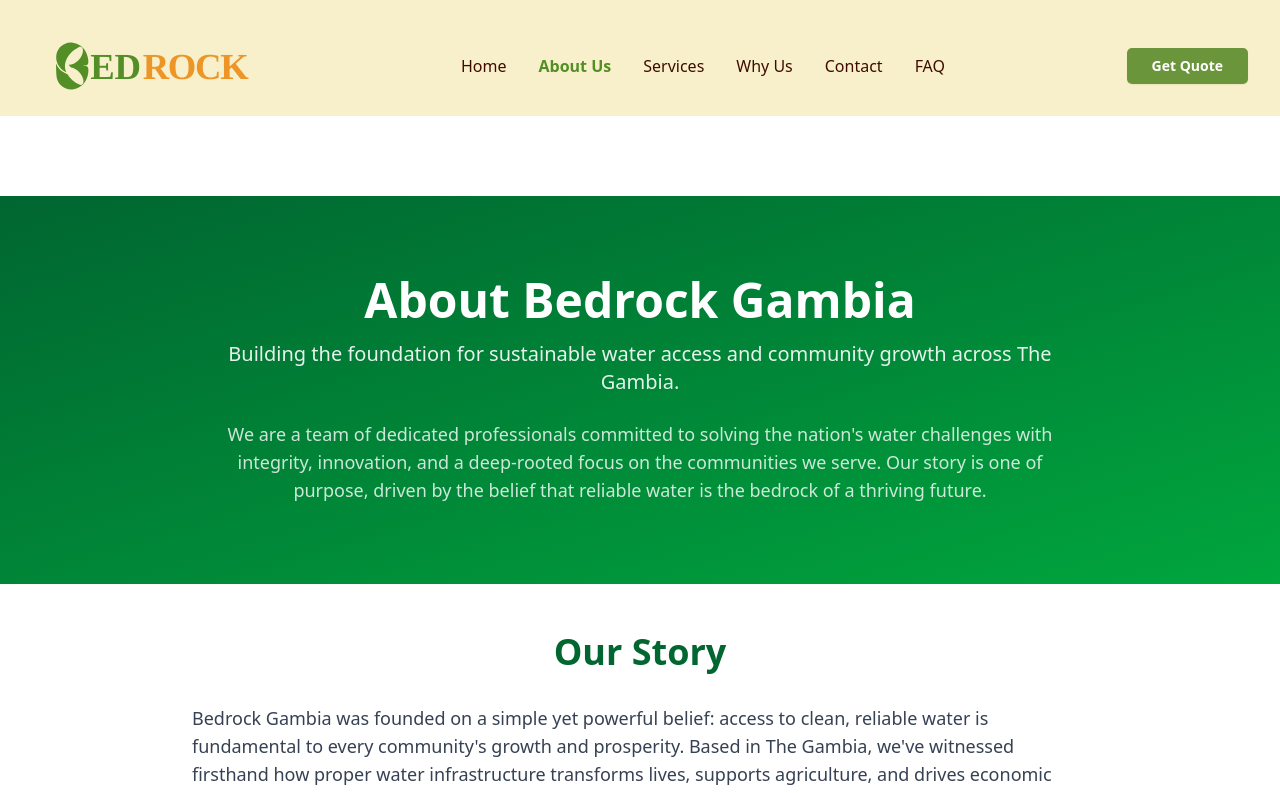
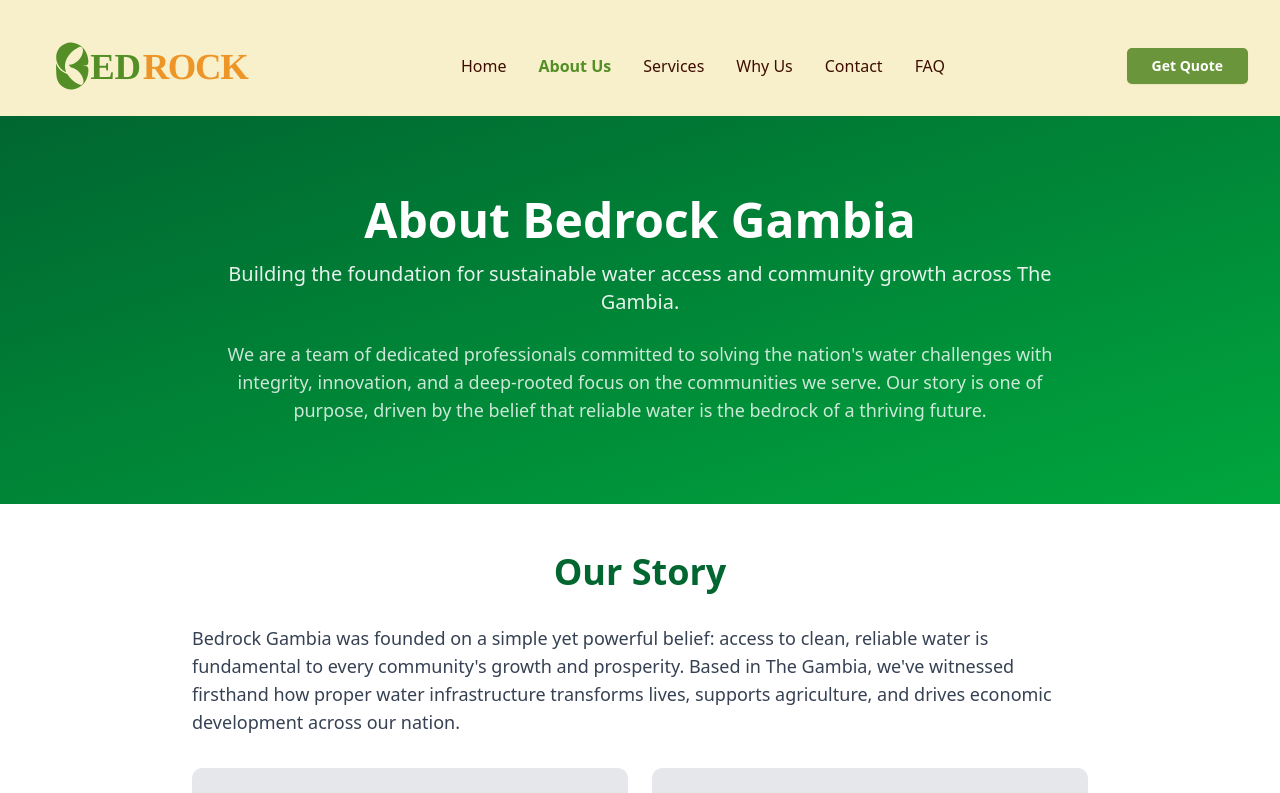
Before and after one commit to promptermax/bedrock, a React (Vite) app: page /about in a window 1280 px wide. Shown: the top 793 px of the page. Built offline with nearby package versions, Linux system fonts and the light colour scheme.

Commit message:
Reduced header

```diff
--- a/src/components/AboutPage.jsx
+++ b/src/components/AboutPage.jsx
@@ -5,7 +5,8 @@
 
 function AboutPage() {
   return (
-    <div className="pt-20 bg-white min-h-screen">
+    <div className="bg-white min-h-screen">
+      {/* The pt-20 class was removed from this line */}
       {/* Hero Section */}
       <section className="bg-gradient-to-br from-green-800 to-green-600 text-white py-20">
         <div className="max-w-4xl mx-auto px-4 sm:px-6 lg:px-8 text-center">
--- a/src/components/HomePage.jsx
+++ b/src/components/HomePage.jsx
@@ -7,9 +7,9 @@
 
 function HomePage() {
   return (
-    <div className="pt-20">
+    <div>
       {/* Hero Section */}
-      <section className="hero-section bg-gradient-to-br from-primary via-primary/90 to-primary/80 text-primary-foreground py-20">
+      <section className="hero-section bg-gradient-to-br from-primary via-primary/90 to-primary/80 text-primary-foreground pt-24 md:pt-32 pb-20">
         <div className="max-w-7xl mx-auto px-4 sm:px-6 lg:px-8">
           <div className="grid grid-cols-1 lg:grid-cols-2 gap-12 items-center">
             <div>
--- a/src/components/layout/Header.jsx
+++ b/src/components/layout/Header.jsx
@@ -55,12 +55,18 @@
 
   return (
     <>
-      <header className={`fixed top-0 left-0 right-0 z-50 transition-all duration-300 ${hasScrolled ? 'bg-card shadow-sm' : 'bg-transparent'}`} style={{ height: '116px' }}>
+      <header className={`fixed top-0 left-0 right-0 z-50 transition-all duration-300 ${hasScrolled ? 'bg-card shadow-sm py-2' : 'bg-transparent py-4'}`}>
         <div className="max-w-7xl mx-auto px-4 sm:px-6 lg:px-8">
-          <div className="flex justify-between items-center py-4">
+          <div className="flex justify-between items-center">
             <div className="flex items-center">
               <Link to="/" onClick={() => setIsMenuOpen(false)}>
-                <img src="/logo/Bedrock-Color-without-tagline.svg" alt="Bedrock Gambia" className="h-[100px] w-auto" />
+                <img
+                  src="/logo/Bedrock-Color-without-tagline.svg"
+                  alt="Bedrock Gambia"
+                  className={`w-auto transition-all duration-300 ${
+                    hasScrolled ? 'h-[60px]' : 'h-[80px] md:h-[100px]'
+                  }`}
+                />
               </Link>
             </div>
 
@@ -71,7 +77,11 @@
 
             <div className="hidden md:block">
               <Link to="/get-a-quote">
-                <Button className="bg-primary hover:bg-primary/90 text-primary-foreground cta-button">Get Quote</Button>
+                <Button className={`bg-primary hover:bg-primary/90 text-primary-foreground cta-button transition-all duration-300 ${
+                  hasScrolled ? 'px-4 py-2 text-sm' : 'px-6 py-2'
+                }`}>
+                  Get Quote
+                </Button>
               </Link>
             </div>
 
```
Also changed, not shown: public/favicon/favicon - Copy.png (added). Lines whose indentation alone changed are shown as unchanged.
